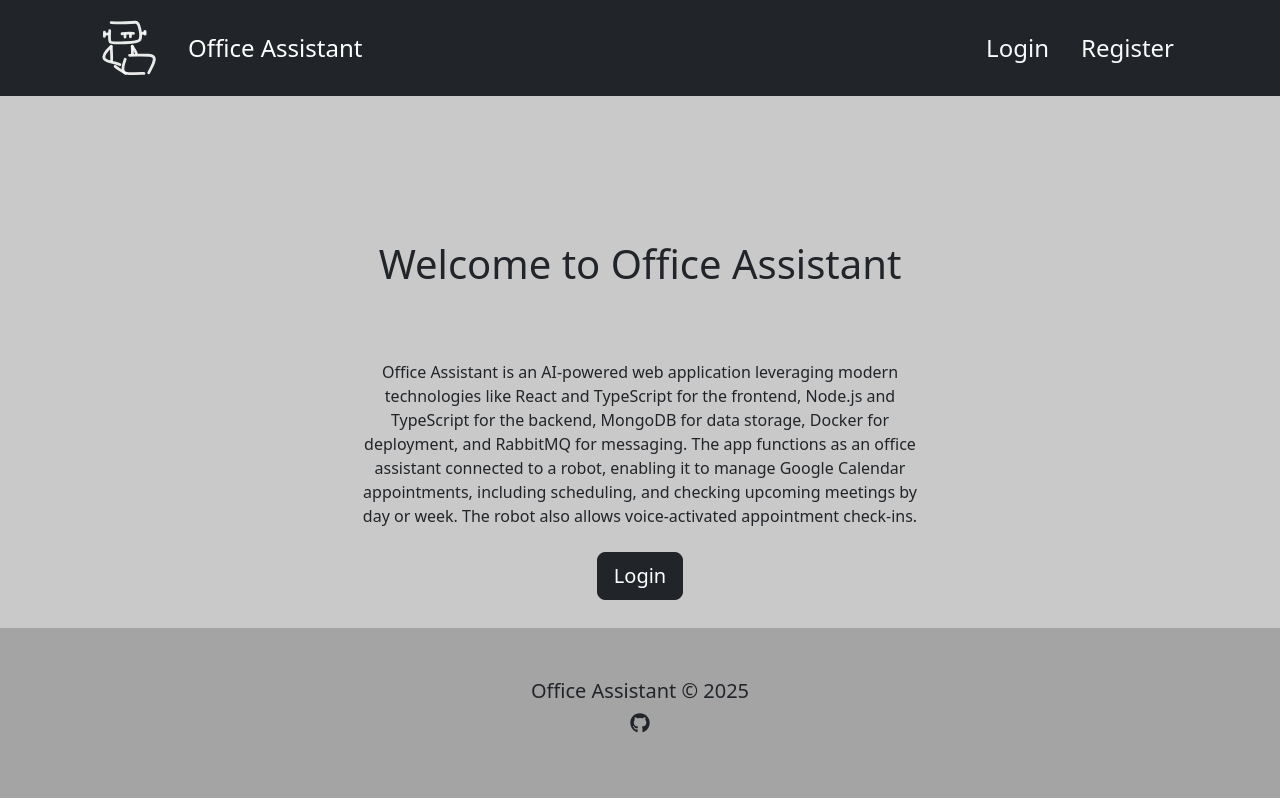
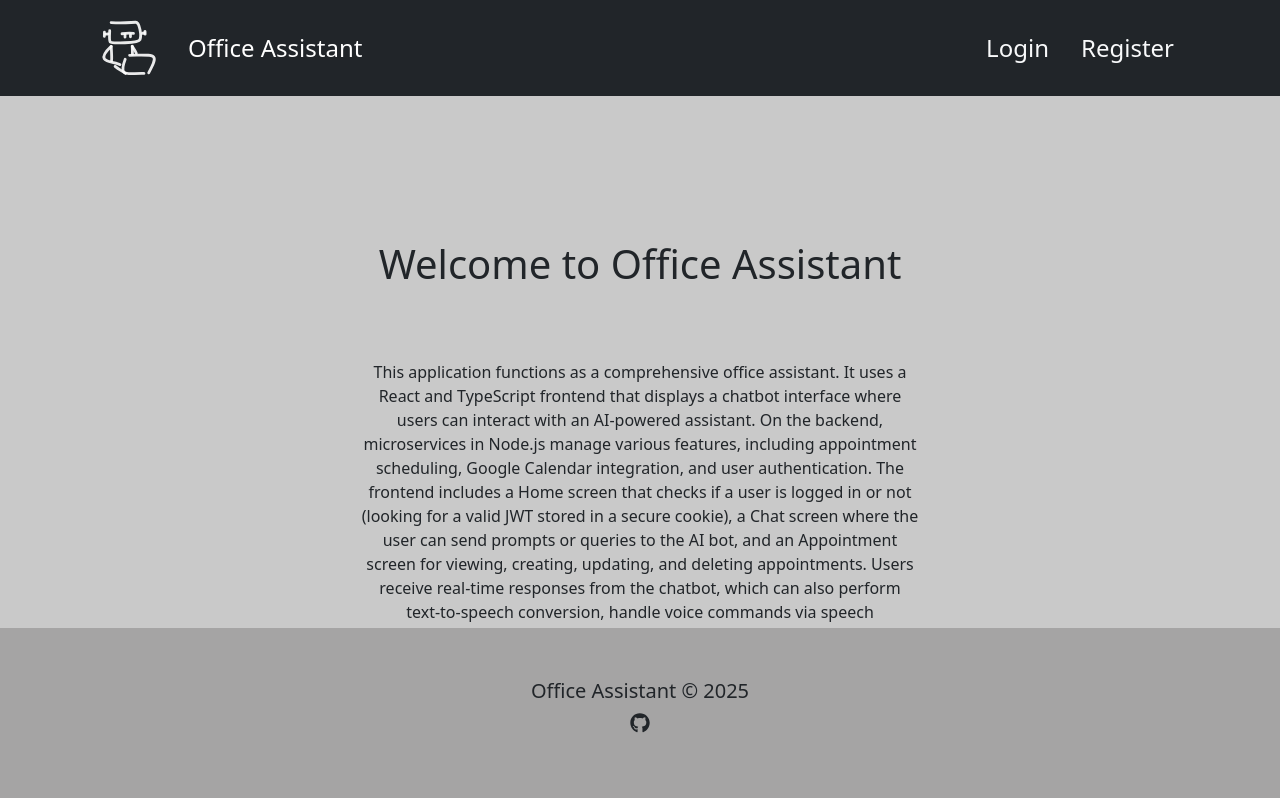
Before and after one commit to fanischam/AI-office-assistant-microservices, a React (Vite) app in the folder frontend/: page / in a window 1280 px wide. Shown: the top 798 px of the page. Built offline with nearby package versions, Linux system fonts and the light colour scheme.

Commit message:
Added bot initial message

```diff
--- a/frontend/src/components/ChatWindow.tsx
+++ b/frontend/src/components/ChatWindow.tsx
@@ -9,7 +9,12 @@ import { useDispatch } from 'react-redux';
 import { Message } from '../types/types';
 
 const ChatWindow: React.FC = () => {
-  const [messages, setMessages] = useState<Message[]>([]);
+  const [messages, setMessages] = useState<Message[]>([
+    {
+      text: 'Welcome to Office Assistant! I can help you schedule and manage appointments, and check upcoming events. How can I help you today?',
+      sender: 'bot',
+    },
+  ]);
   const messagesEndRef = useRef<HTMLDivElement | null>(null);
   const dispatch = useDispatch();
   const navigate = useNavigate();
--- a/frontend/src/screens/HomeScreen.tsx
+++ b/frontend/src/screens/HomeScreen.tsx
@@ -17,14 +17,27 @@ const HomePage: React.FC = () => {
     <Container className='d-flex flex-column justify-content-center align-items-center text-center mt-5 py-5'>
       <h1 className='my-5'>Welcome to Office Assistant</h1>
       <p className='my-4 w-50'>
-        Office Assistant is an AI-powered web application leveraging modern
-        technologies like React and TypeScript for the frontend, Node.js and
-        TypeScript for the backend, MongoDB for data storage, Docker for
-        deployment, and RabbitMQ for messaging. The app functions as an office
-        assistant connected to a robot, enabling it to manage Google Calendar
-        appointments, including scheduling, and checking upcoming meetings by
-        day or week. The robot also allows voice-activated appointment
-        check-ins.
+        This application functions as a comprehensive office assistant. It uses
+        a React and TypeScript frontend that displays a chatbot interface where
+        users can interact with an AI-powered assistant. On the backend,
+        microservices in Node.js manage various features, including appointment
+        scheduling, Google Calendar integration, and user authentication. The
+        frontend includes a Home screen that checks if a user is logged in or
+        not (looking for a valid JWT stored in a secure cookie), a Chat screen
+        where the user can send prompts or queries to the AI bot, and an
+        Appointment screen for viewing, creating, updating, and deleting
+        appointments. Users receive real-time responses from the chatbot, which
+        can also perform text-to-speech conversion, handle voice commands via
+        speech recognition, and display upcoming meetings or tasks. JWT
+        authentication is handled server-side with an HttpOnly cookie to protect
+        the token, while client-side code uses RTK Query (or fetch/axios) to
+        make calls. If a 401 error occurs, the app dispatches a logout action
+        and redirects to the login screen. Docker and RabbitMQ are employed for
+        deployment and messaging among services, allowing the system to remain
+        scalable. Overall, the app provides a single interface for scheduling,
+        managing, and checking appointments, alongside an interactive AI
+        assistant that can respond to text or voice, making office tasks more
+        streamlined and efficient.
       </p>
       <Button variant='dark' size='lg' className='mb-5' onClick={handleClick}>
         {userInfo ? 'Chat Now' : 'Login'}
```
